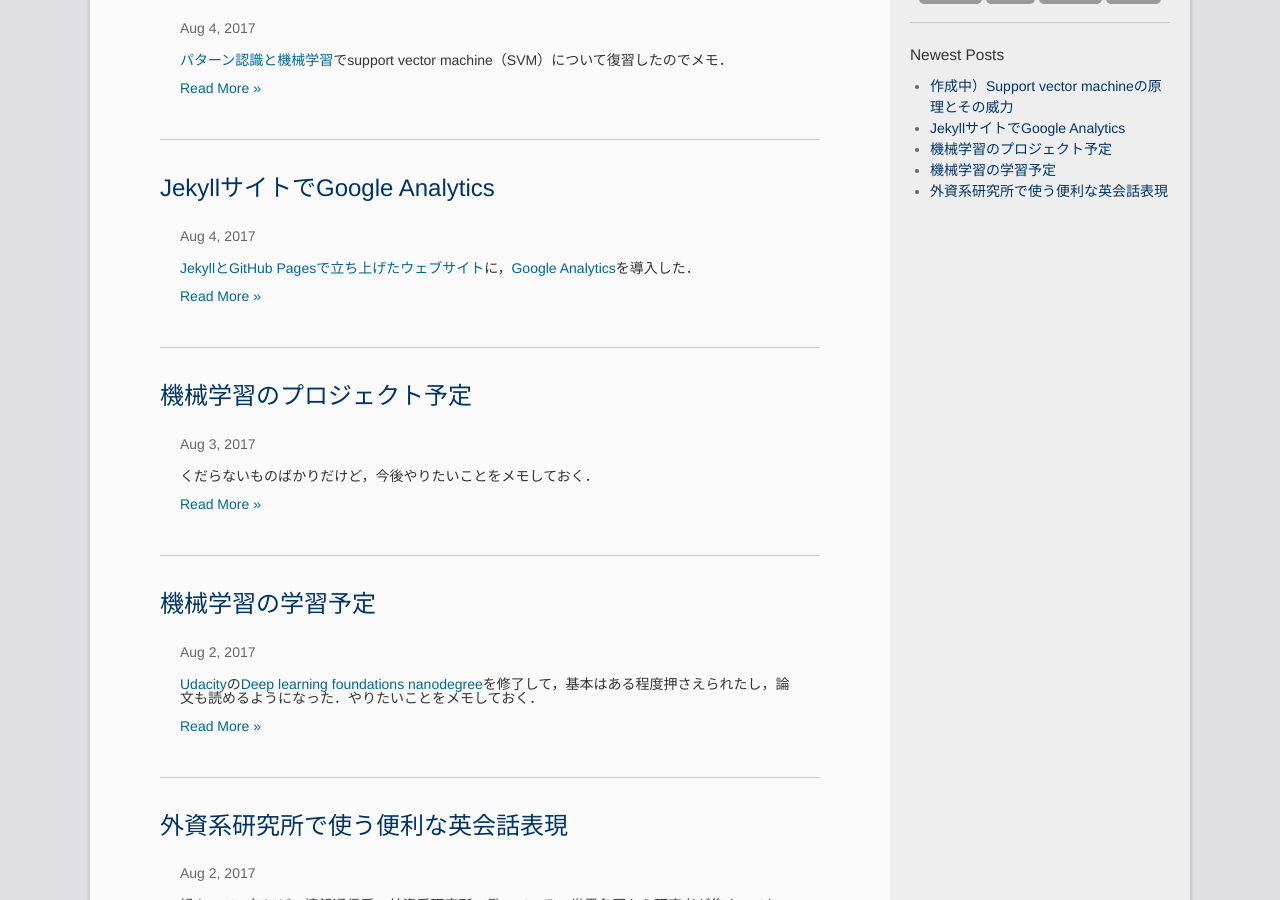
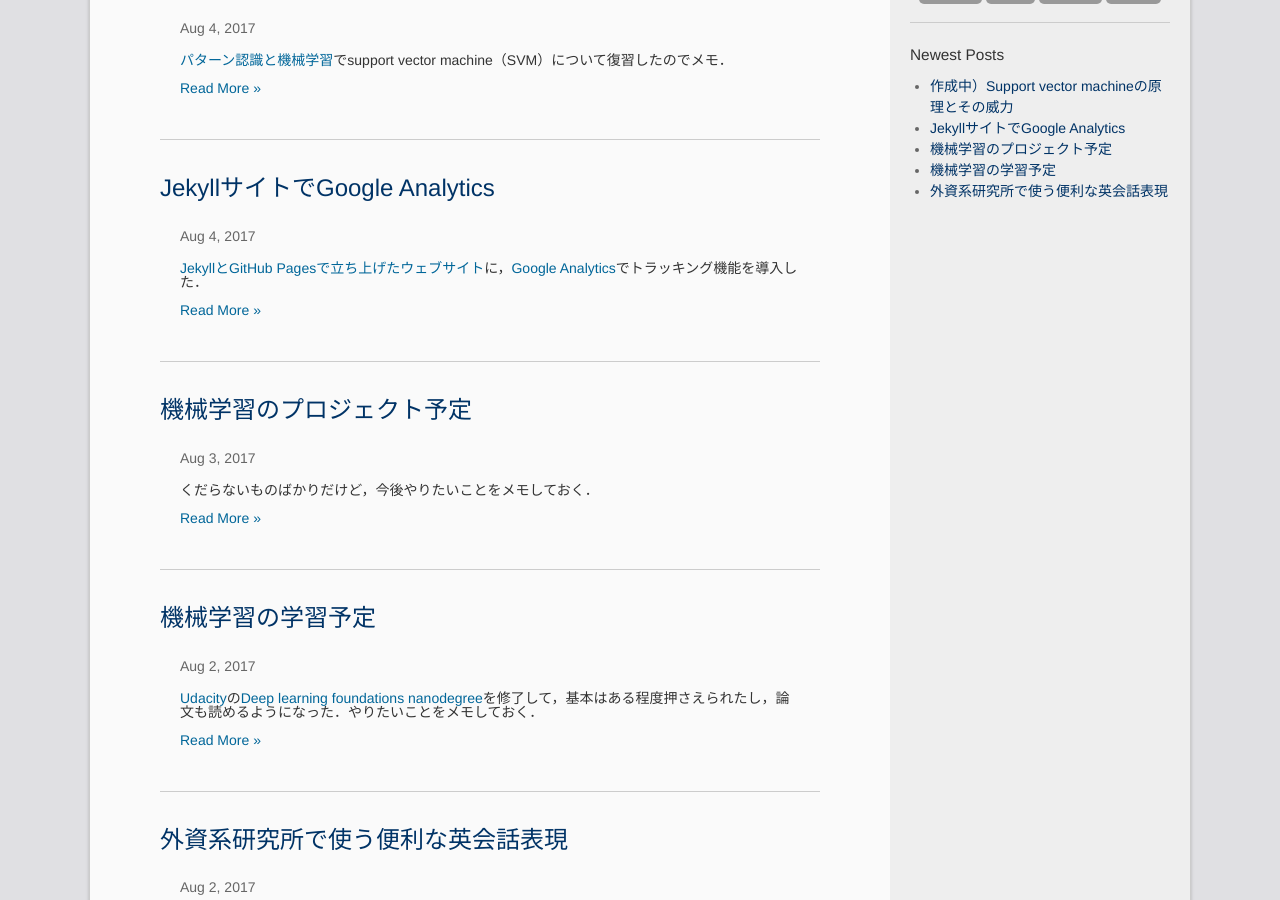
Before and after one commit to madoreenu/haltaro.github.io, a Jekyll site: the page built from index.html, in a window 1280 px wide and 900 px high, scrolled down 330 px. Built offline with Jekyll 4.4.1, drawn with Linux system fonts in a browser that asks for light colours; the list of posts is cut into pages by our own code.

Commit message:
Update 2017-08-04-set-google-analytics.md

```diff
--- a/_posts/2017-08-04-set-google-analytics.md
+++ b/_posts/2017-08-04-set-google-analytics.md
@@ -6,9 +6,11 @@ categories:
  - blog
 ---
 
-[JekyllとGitHub Pagesで立ち上げたウェブサイト](https://haltaro.github.io/archivers/first-post)に，[Google Analytics](https://analytics.google.com/analytics/web/provision/?authuser=0#provision/SignUp/)を導入した．
+[JekyllとGitHub Pagesで立ち上げたウェブサイト](https://haltaro.github.io/archivers/first-post)に，[Google Analytics](https://analytics.google.com/analytics/web/provision/?authuser=0#provision/SignUp/)でトラッキング機能を導入した．
 
 <iframe width="100%" height="480" src="https://www.youtube.com/embed/sXyS1Dd0ULM?rel=0" frameborder="0" allowfullscreen></iframe>
+
+おー．見えてる見えてる．
 
 # 参考
 
```
Also changed, not shown: other parts of _posts/2017-08-04-set-google-analytics.md (+1 -1 lines).
